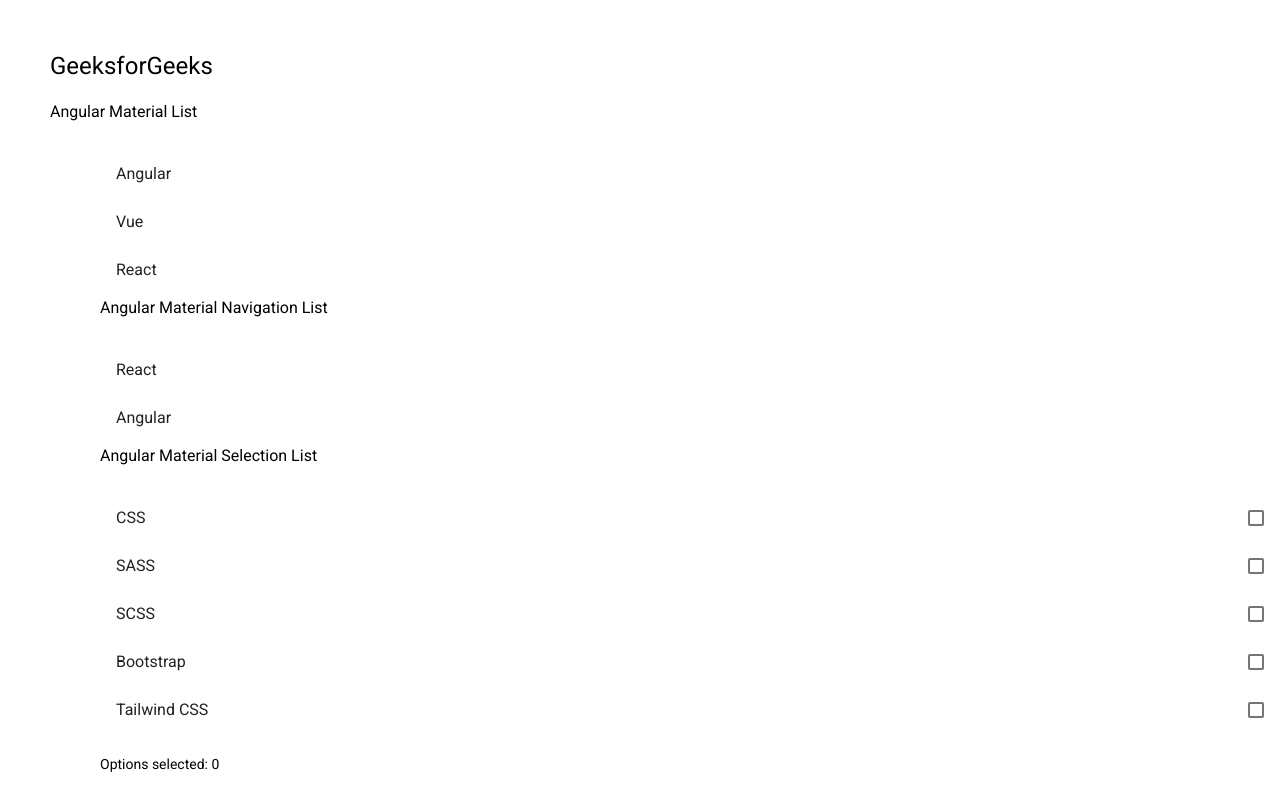
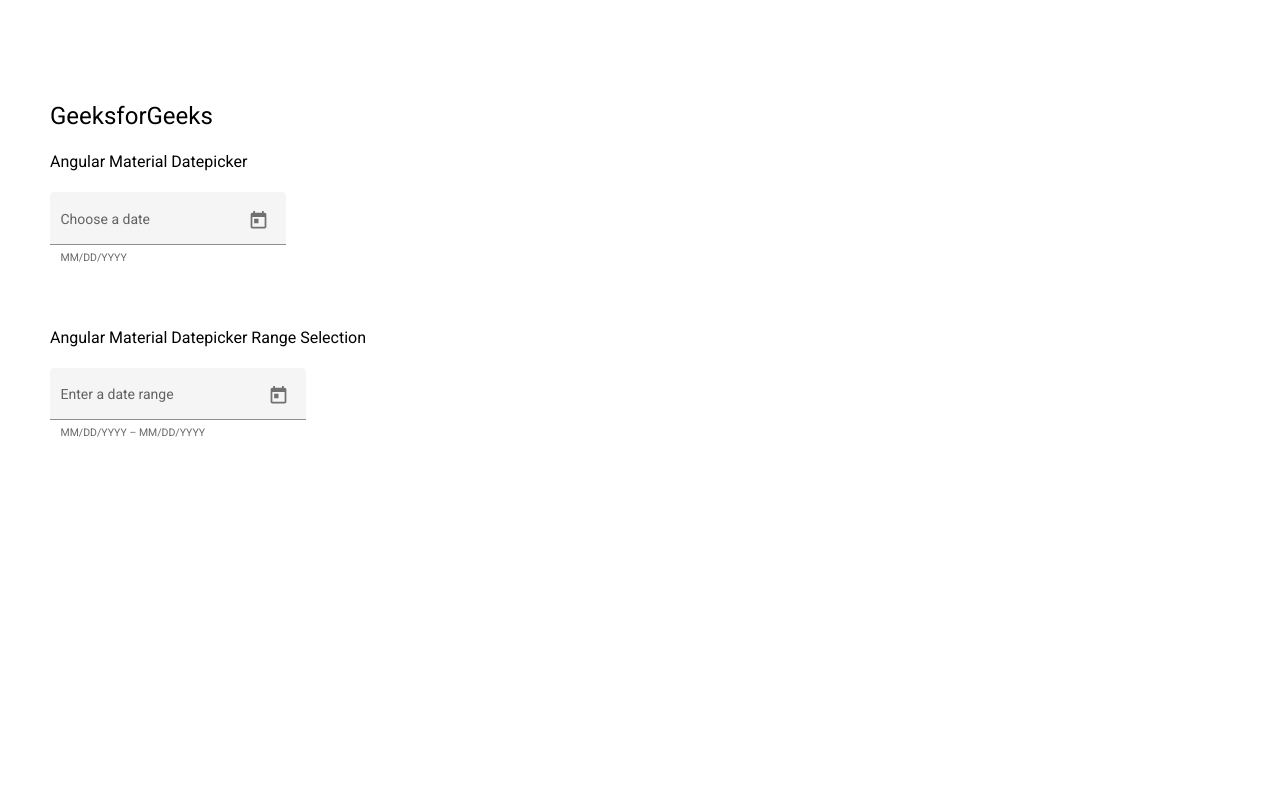
Before and after one commit to JulietMaria/Angular, an Angular app in the folder AngularApp/: page / in a window 1280 px wide. Built offline with nearby package versions, Linux system fonts and the light colour scheme.

Commit message:
Added datepicker

```diff
--- a/AngularApp/src/app/app.component.css
+++ b/AngularApp/src/app/app.component.css
@@ -1,5 +1,6 @@
 div {
   padding-left: 50px;
+  padding-top: 50px;
 }
 
 h1{
--- a/AngularApp/src/app/app.component.html
+++ b/AngularApp/src/app/app.component.html
@@ -1,4 +1,4 @@
-<div>
+<!-- <div>
 	<h1>GeeksforGeeks</h1>
 	<h3>Angular Material List</h3>
 	<div>
@@ -23,4 +23,27 @@
       Options selected: {{css.selectedOptions.selected.length}}
     </p>
 	</div>
+</div> -->
+<div>
+  <h1>GeeksforGeeks</h1>
+	<h3>Angular Material Datepicker</h3>
+  <mat-form-field appearance="fill">
+    <mat-label>Choose a date</mat-label>
+    <input matInput [matDatepicker]="picker">
+    <mat-hint>MM/DD/YYYY</mat-hint>
+    <mat-datepicker-toggle matSuffix [for]="picker"></mat-datepicker-toggle>
+    <mat-datepicker #picker></mat-datepicker>
+  </mat-form-field>
+  <br><br><br><br>
+  <h3>Angular Material Datepicker Range Selection</h3>
+  <mat-form-field appearance="fill">
+    <mat-label>Enter a date range</mat-label>
+    <mat-date-range-input [rangePicker]="picker1">
+      <input matStartDate placeholder="Start date">
+      <input matEndDate placeholder="End date">
+    </mat-date-range-input>
+    <mat-hint>MM/DD/YYYY – MM/DD/YYYY</mat-hint>
+    <mat-datepicker-toggle matSuffix [for]="picker1"></mat-datepicker-toggle>
+    <mat-date-range-picker #picker1></mat-date-range-picker>
+  </mat-form-field>
 </div>
--- a/AngularApp/src/app/app.component.ts
+++ b/AngularApp/src/app/app.component.ts
@@ -7,5 +7,4 @@
 })
 export class AppComponent {
   title = 'AngularApp';
-  typesOfCSS: string[] = ['CSS', 'SASS', 'SCSS', 'Bootstrap', 'Tailwind CSS'];
 }
```
Also changed, not shown: AngularApp/src/app/app.module.ts (+8 -2 lines).
